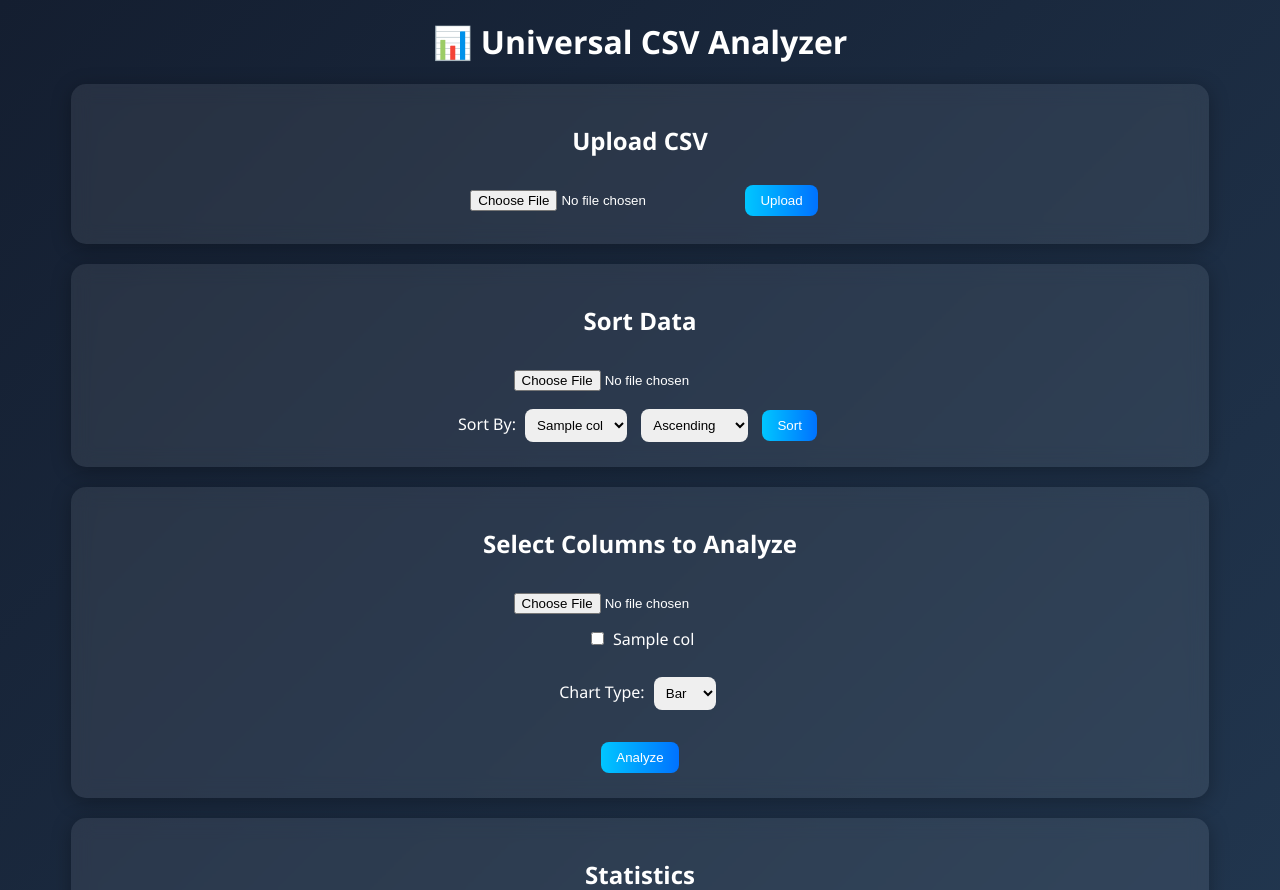
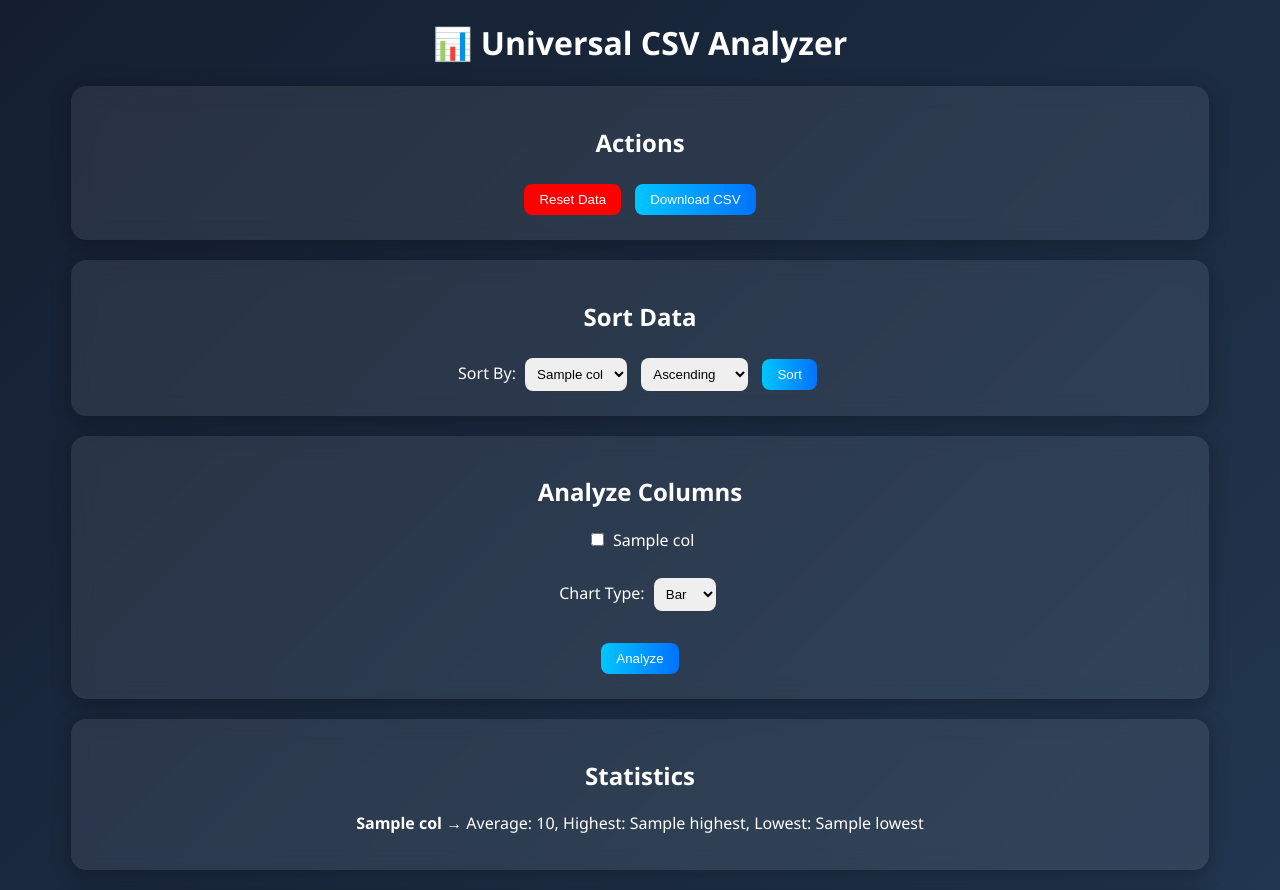
Before and after one commit to 2300032389/csv-analyzer, a Flask app: template templates/index.html in a window 1280 px wide. Shown: the top 890 px of the page. Run offline with Flask 3, Linux system fonts and the light colour scheme; the template is opened without the code that fills it: most values are stand-ins (such as "Sample title", 1, 10 or a date in 2020).

Commit message:
Improved UX: upload once workflow

```diff
--- a/templates/index.html
+++ b/templates/index.html
@@ -64,11 +64,6 @@
             background: rgba(255,255,255,0.1);
         }
 
-        h1 {
-            font-size: 32px;
-            margin-top: 20px;
-        }
-
         .error-card {
             background: rgba(255,0,0,0.2);
         }
@@ -88,25 +83,43 @@
 </div>
 {% endif %}
 
-<!-- UPLOAD CSV -->
+<!-- ========================= -->
+<!-- UPLOAD SECTION -->
+<!-- ========================= -->
+
+{% if not table %}
 <div class="card">
-<h2>Upload CSV</h2>
+<h2>Upload CSV File</h2>
 <form method="POST" enctype="multipart/form-data">
     <input type="file" name="csv_file" accept=".csv" required>
     <button name="upload_csv">Upload</button>
 </form>
 </div>
+{% endif %}
 
-{% if numeric_columns %}
+<!-- ========================= -->
+<!-- AFTER UPLOAD SECTION -->
+<!-- ========================= -->
+
+{% if table %}
+
+<div class="card">
+<h2>Actions</h2>
+
+<form method="POST" style="display:inline;">
+    <button name="reset" style="background:red;">Reset Data</button>
+</form>
+
+<form method="POST" style="display:inline;">
+    <button name="download">Download CSV</button>
+</form>
+
+</div>
 
 <!-- SORTING -->
 <div class="card">
 <h2>Sort Data</h2>
-<form method="POST" enctype="multipart/form-data">
-    <input type="file" name="csv_file" accept=".csv" required>
-
-    <br>
-
+<form method="POST">
     <label>Sort By:</label>
     <select name="sort_column">
         {% for col in numeric_columns %}
@@ -125,12 +138,8 @@
 
 <!-- ANALYSIS -->
 <div class="card">
-<h2>Select Columns to Analyze</h2>
-<form method="POST" enctype="multipart/form-data">
-
-    <input type="file" name="csv_file" accept=".csv" required>
-
-    <br>
+<h2>Analyze Columns</h2>
+<form method="POST">
 
     {% for col in numeric_columns %}
         <input type="checkbox" name="columns" value="{{ col }}"> {{ col }}
@@ -151,8 +160,6 @@
 </form>
 </div>
 
-{% endif %}
-
 <!-- STATISTICS -->
 {% if stats %}
 <div class="card">
@@ -169,12 +176,10 @@ Lowest: {{ s.lowest }}
 {% endif %}
 
 <!-- DATA PREVIEW -->
-{% if table %}
 <div class="card">
 <h2>Data Preview</h2>
 {{ table | safe }}
 </div>
-{% endif %}
 
 <!-- CHART -->
 {% if values %}
@@ -182,6 +187,8 @@ Lowest: {{ s.lowest }}
 <h2>Visualization</h2>
 <canvas id="myChart"></canvas>
 </div>
+{% endif %}
+
 {% endif %}
 
 </div>
```
